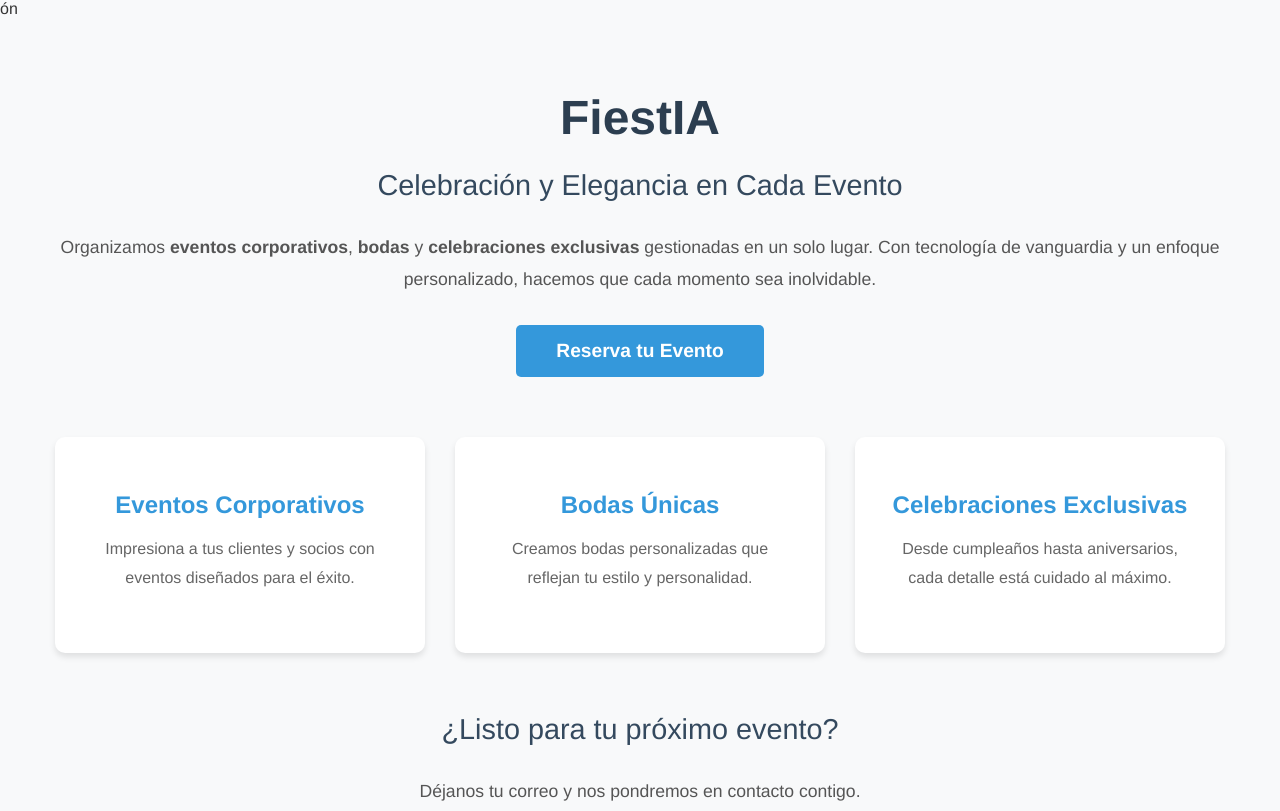
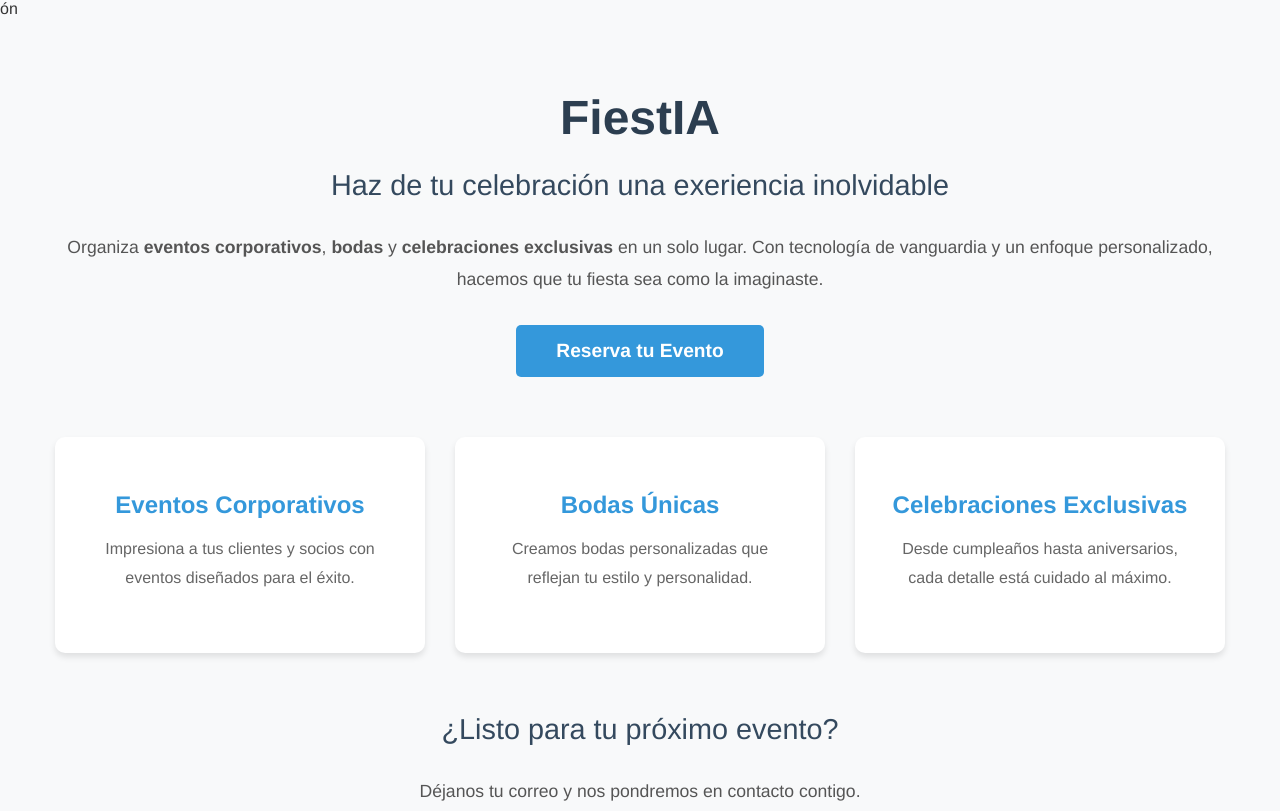
Before and after one commit to jose88z/test, a plain HTML site: page index.html in a window 1280 px wide. Shown: the top 811 px of the page. Drawn offline with Linux system fonts and the light colour scheme.

Commit message:
index.html

```diff
--- a/index.html
+++ b/index.html
@@ -3,7 +3,7 @@
 <head>
   <meta charset="UTF-8">
   <meta name="viewport" content="width=device-width, initial-scale=1.0">
-  <title>FiestIA - Exclusividad y Dedicación en Cada Celebración</title>
+  <title>FiestIA</title>
   <style>
     /* Estilos generales */
     body {
@@ -132,10 +132,10 @@
     <!-- Encabezado -->
     <header>
       <h1>FiestIA</h1>
-      <h2>Celebración y Elegancia en Cada Evento</h2>
+      <h2>Haz de tu celebración una exeriencia inolvidable</h2>
       <p>
-        Organizamos <strong>eventos corporativos</strong>, <strong>bodas</strong> y <strong>celebraciones exclusivas</strong> gestionadas en un solo lugar.
-        Con tecnología de vanguardia y un enfoque personalizado, hacemos que cada momento sea inolvidable.
+        Organiza <strong>eventos corporativos</strong>, <strong>bodas</strong> y <strong>celebraciones exclusivas</strong> en un solo lugar.
+        Con tecnología de vanguardia y un enfoque personalizado, hacemos que tu fiesta sea como la imaginaste.
       </p>
       <a href="#formulario" class="cta-button">Reserva tu Evento</a>
     </header>
```
